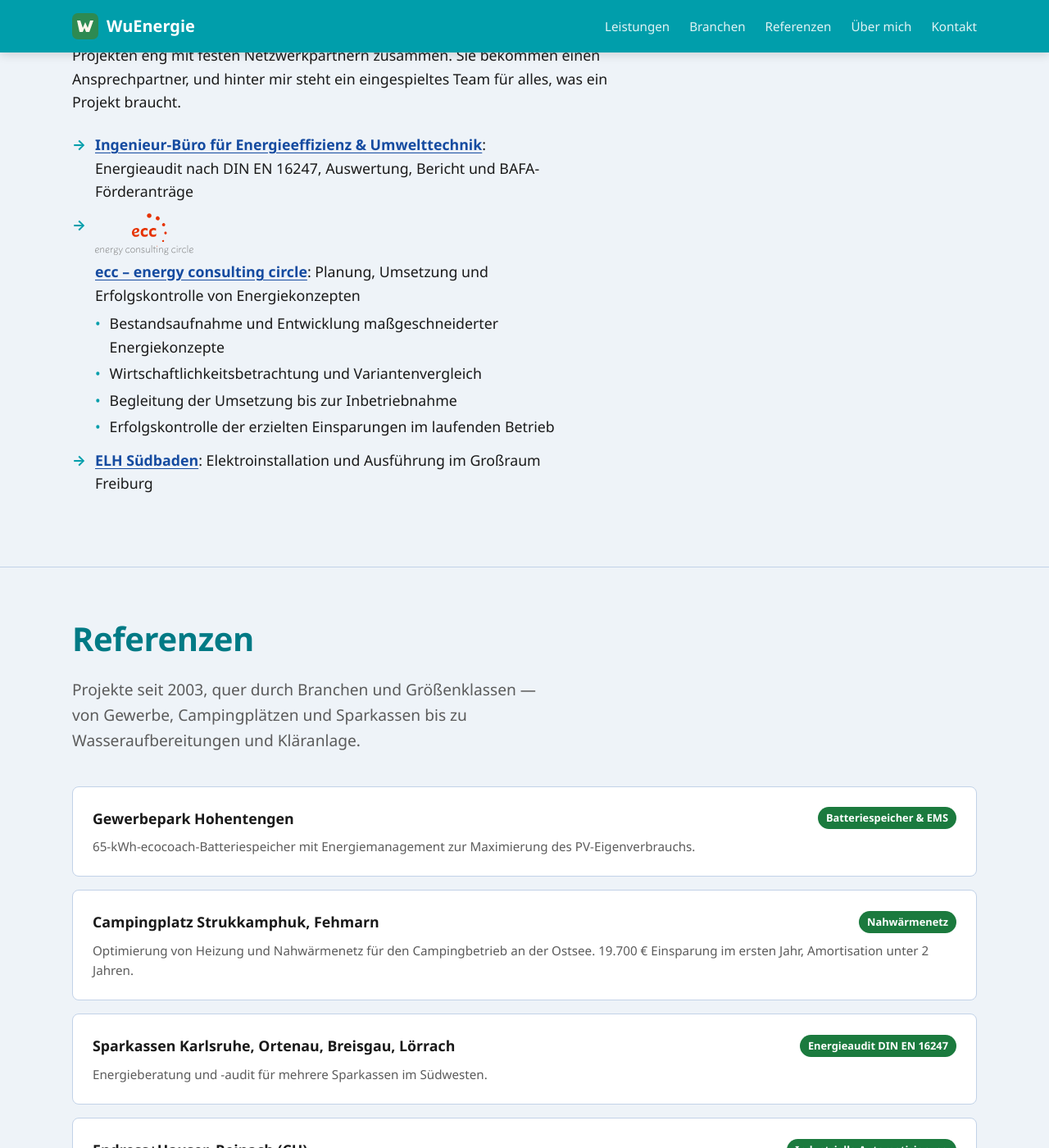
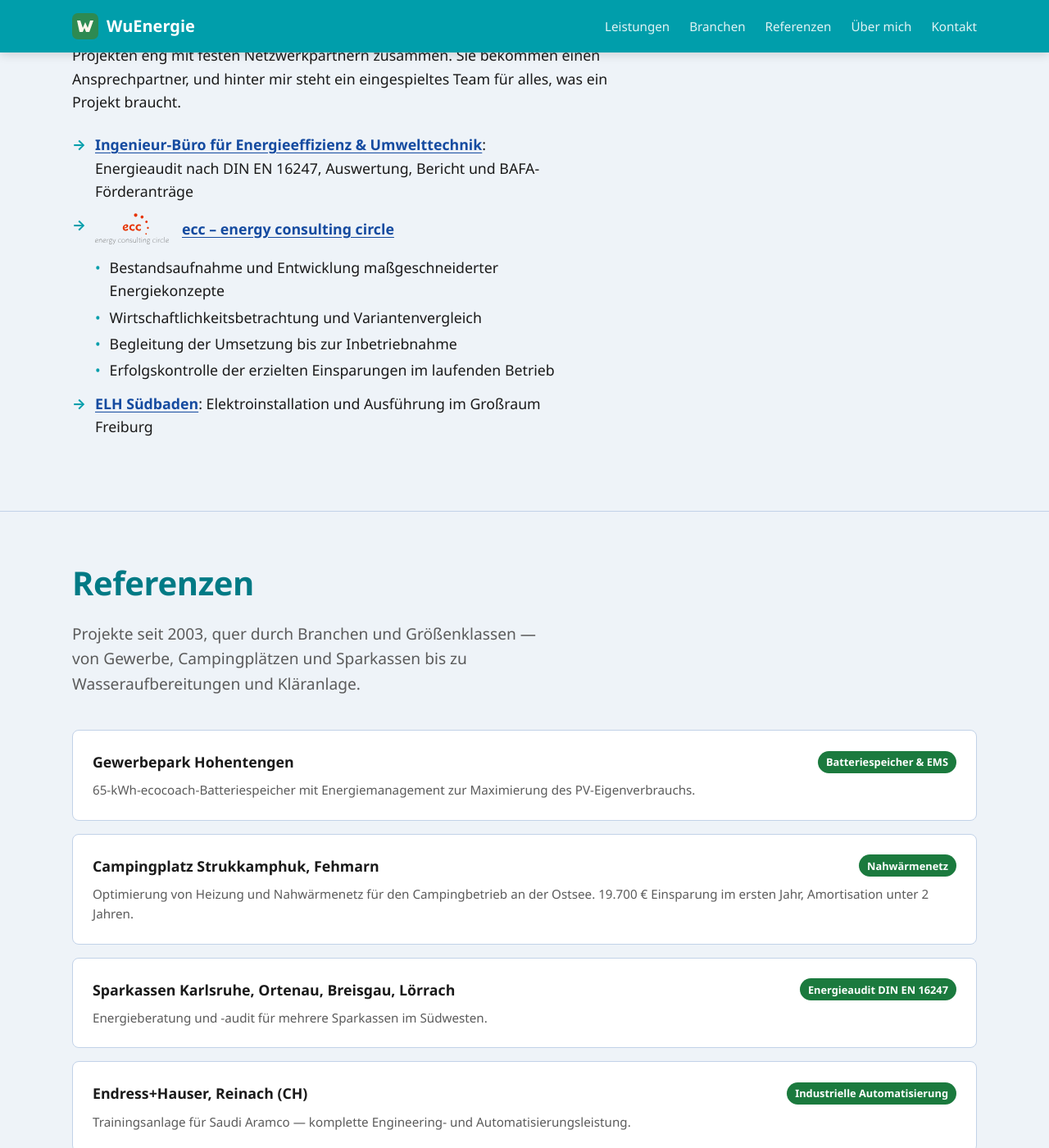
Before and after one commit to wuenergie/wuenergie-site, a Jekyll site: the page built from index.md, in a window 1280 px wide and 1400 px high, scrolled down 2393 px. Shown: the whole window at 82% size. Built offline with Jekyll 4.4.1, drawn with Linux system fonts in a browser that asks for light colours.

Commit message:
Netzwerk: ecc-Logo vor den Namen gesetzt, Leistungszeile entfernt
Co-Authored-By: Claude Opus 5.5 <noreply@anthropic.com>

```diff
--- a/_data/site.yml
+++ b/_data/site.yml
@@ -64,9 +64,8 @@ netzwerk:
     leistung: Energieaudit nach DIN EN 16247, Auswertung, Bericht und BAFA-Förderanträge
   - name: ecc – energy consulting circle
     url: https://www.ecc-energieeffizienz.de
-    # Optional: Logo-Datei in assets/logos/ — wird über dem Namen angezeigt.
+    # Optional: Logo-Datei in assets/logos/ — wird links vor dem Namen angezeigt.
     logo: /assets/logos/ecc.svg
-    leistung: Planung, Umsetzung und Erfolgskontrolle von Energiekonzepten
     # Optional: Unterpunkte erscheinen als eigene Zeilen mit Aufzählungszeichen.
     punkte:
       - Bestandsaufnahme und Entwicklung maßgeschneiderter Energiekonzepte
--- a/assets/css/style.css
+++ b/assets/css/style.css
@@ -566,10 +566,15 @@ section + section { border-top: 1px solid var(--c-border); }
   color: var(--c-accent);
   font-weight: 700;
 }
+.pain-list .partner-link {
+  display: inline-flex;
+  align-items: center;
+  gap: 1rem;
+}
 .pain-list .partner-logo {
-  width: 120px;
+  width: 90px;
   height: auto;
-  margin: 0 0 0.4rem;
+  flex-shrink: 0;
 }
 .pain-list .sub-list {
   list-style: none;
--- a/index.md
+++ b/index.md
@@ -92,9 +92,9 @@ description: Ingenieurbüro Jörg Wünnenberg in Staufen im Breisgau — Energie
         <p>Formal bin ich Einzelunternehmer, in der Praxis arbeite ich in den meisten Projekten eng mit festen Netzwerkpartnern zusammen. Sie bekommen einen Ansprechpartner, und hinter mir steht ein eingespieltes Team für alles, was ein Projekt braucht.</p>
         <ul class="pain-list">
           {% for p in site.data.site.netzwerk %}
-          <li><a href="{{ p.url }}" rel="noopener" target="_blank">
-            {%- if p.logo %}<img class="partner-logo" src="{{ p.logo }}" alt="Logo {{ p.name }}" width="120" height="51" loading="lazy">{% endif -%}
-            <strong>{{ p.name }}</strong></a>: {{ p.leistung }}
+          <li><a href="{{ p.url }}" rel="noopener" target="_blank"{% if p.logo %} class="partner-link"{% endif %}>
+            {%- if p.logo %}<img class="partner-logo" src="{{ p.logo }}" alt="Logo {{ p.name }}" width="90" height="38" loading="lazy">{% endif -%}
+            <strong>{{ p.name }}</strong></a>{% if p.leistung %}: {{ p.leistung }}{% endif %}
             {%- if p.punkte %}
             <ul class="sub-list">
               {%- for punkt in p.punkte %}
```
